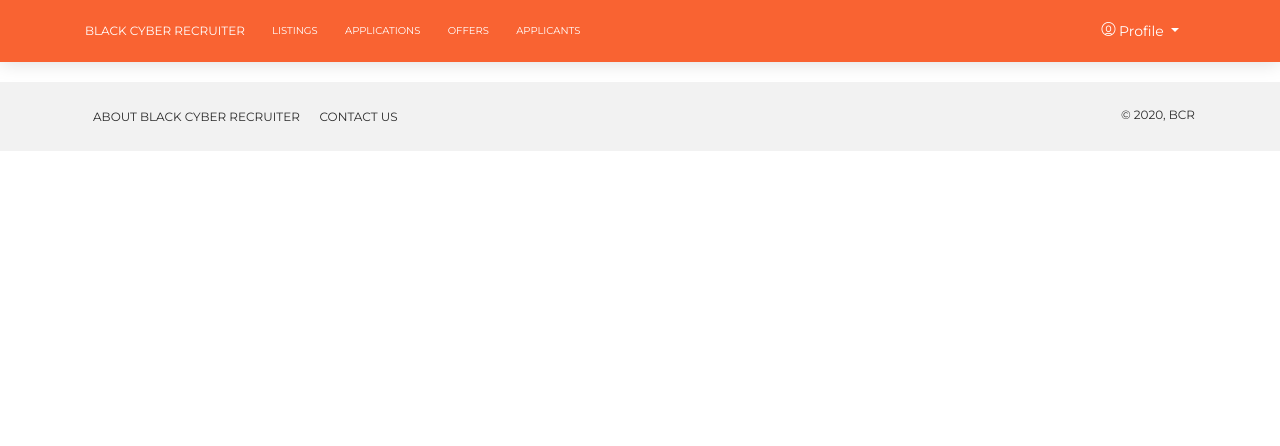
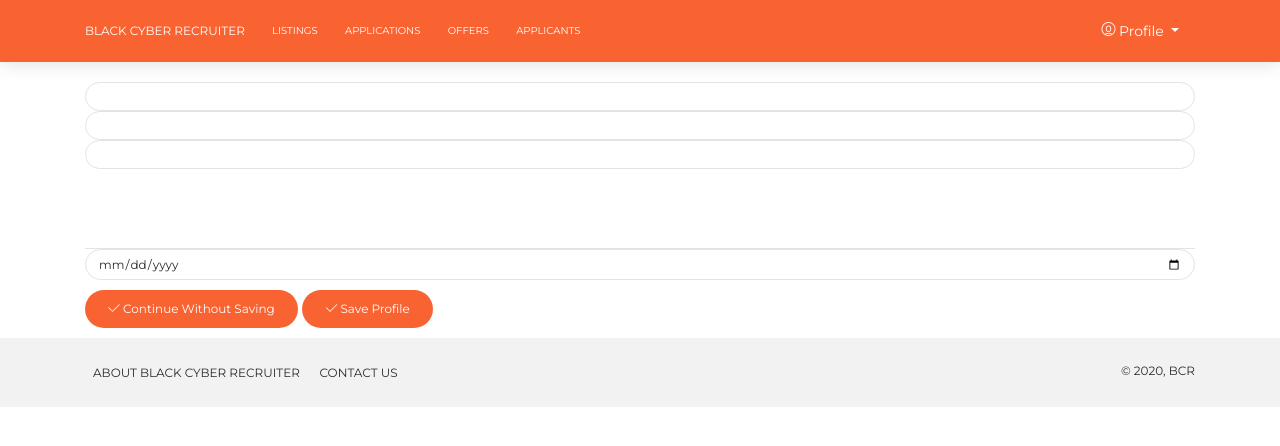
Before and after one commit to rmaxbaer/INTEX, a Django app: template templates/organization/org-edit-profile.html in a window 1280 px wide. Shown: the top 446 px of the page. Run offline with Django 3.2, Linux system fonts and the light colour scheme; the template is opened without the code that fills it, so the values that code supplies are empty; some libraries are stand-ins or nearby versions.

Commit message:
some forms

```diff
--- a/project/settings.py
+++ b/project/settings.py
@@ -82,7 +82,7 @@ DATABASES = {
         'ENGINE': 'django.db.backends.postgresql',
         'NAME': 'blackcyberrecruiter',
         'USER': 'postgres',
-        'PASSWORD': 'admin',
+        'PASSWORD': 'asdf',
         'HOST': 'localhost',
     }
 }
--- a/templates/organization/org-edit-profile.html
+++ b/templates/organization/org-edit-profile.html
@@ -2,6 +2,20 @@
 {% load static %}
 {% block content %}
 {{ block.super }}
-
+<div class="container">
+    <form class="form">
+        <input type="text" class="form-control" id="company_name" name="company_name" placeholder="{{ organization.company_name }}"/>
+        <input type="text" class="form-control" id="size" name="size" placeholder="{{organization.size}}"/>
+        <input type="text" class="form-control" id="sectors" name="sectors" placeholder="{{organization.sectors}}"/>
+        <textarea rows="10" class="form-control" id="description" name="description" placeholder="{{organization.description}}"></textarea>
+        <input type="date" class="form-control" id="date_founded" name="date_founded" value="{{organization.date_founded}}"/>
+        <button class="btn btn-primary btn-round ml-auto" type="button" onclick="location.href='{% url 'org-profile' organization_name %}'">
+            <i class="now-ui-icons ui-1_check"></i>&#160;Continue Without Saving
+        </button>
+        <button class="btn btn-primary btn-round ml-auto" type="submit">
+            <i class="now-ui-icons ui-1_check"></i>&#160;Save Profile
+        </button>
+    </form>
+</div>
 
 {% endblock content %}
```
Also changed, not shown: templates/organization/org-users.html (+10 -0 lines).
